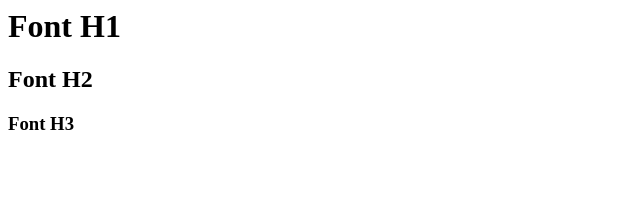
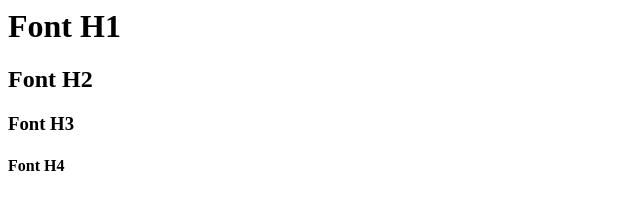
Before and after one commit to yogingh/backup, a plain HTML site: page index.html in a window 1280 px wide. Shown: the full height of the page, 0-640 px from the left. Drawn offline with Linux system fonts and the light colour scheme.

Commit message:
commit untuk contoh push

```diff
--- a/index.html
+++ b/index.html
@@ -5,5 +5,6 @@
 <h1>Font H1</h1>
 <h2>Font H2</h2>
 <h3>Font H3</h3>
+<h4>Font H4</h4>
 </body>
 </html>
```
